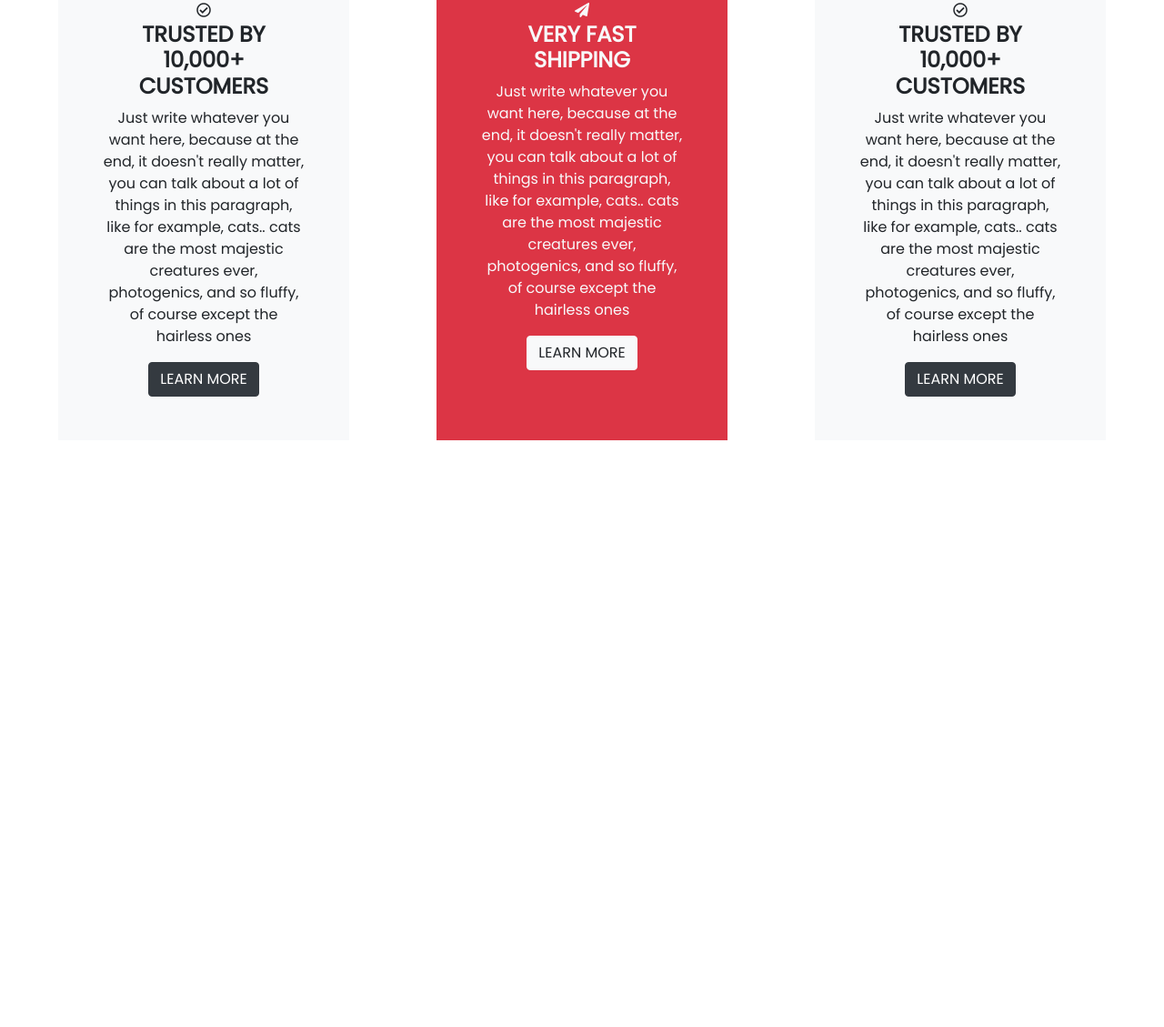
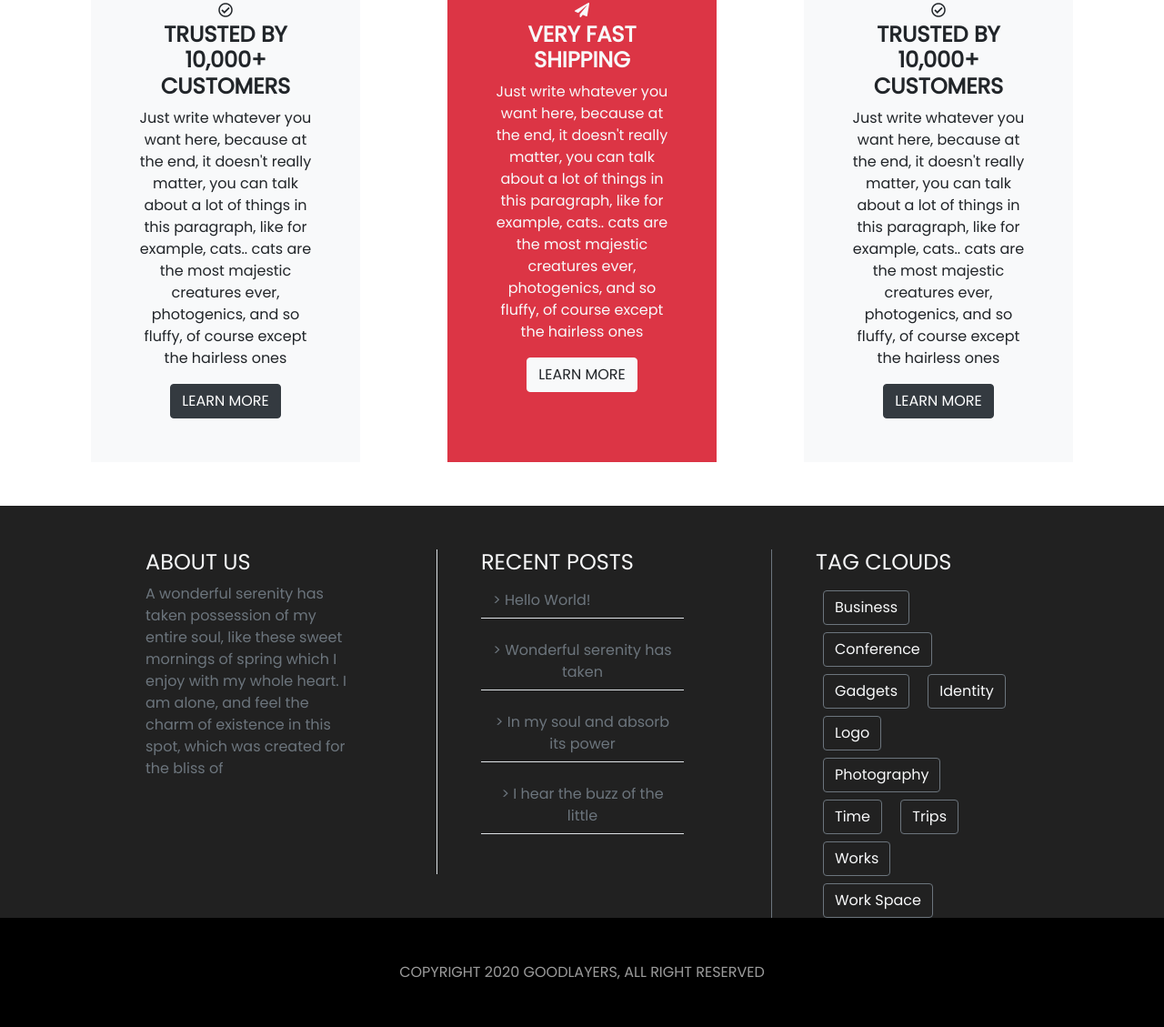
Before and after one commit to anaseightsee/exo-site-emporium, a website: page index.html in a window 1280 px wide. Shown: the part 3121-4250 px from the top of the page at 91% size. Before the commit the page ends 3605 px from the top, so only its background shows below. Drawn offline with nearby package versions, Linux system fonts and the light colour scheme.

Commit message:
footer done

```diff
--- a/index.html
+++ b/index.html
@@ -231,7 +231,7 @@
                 </a>
             </div>
         </div>
-        <div class="row no-gutters mt-5 justify-content-center">
+        <div class="row no-gutters m-5 justify-content-center">
             <div class="col-sm-3 text-center bg-light p-5 mx-5">
                 <i class="far fa-check-circle"></i>
                 <h4 class="font-weight-bolder text-uppercase">Trusted by 10,000+ customers</h4>
@@ -255,6 +255,52 @@
 
     <!-- SECTION4 END -->
 
+    <!-- FOOTER START -->
+
+    <footer>
+        <div class="row no-gutters justify-content-center text-light">
+            <div class="col-sm-3 mt-5 px-5">
+                <h4>ABOUT US</h4>
+                <p class="text-secondary">A wonderful serenity has taken possession of my entire soul, like these sweet mornings of spring which I enjoy with my whole heart. I am alone, and feel the charm of existence in this spot, which was created for the bliss of</p>
+            </div>
+            <div class="col-sm-3 mt-5 px-5 border-left m-5">
+                <h4>RECENT POSTS</h4>
+                <ul class="list-unstyled">
+                    <li class="border-bottom text-danger mb-3">
+                    <a class="text-secondary btn" href="">> Hello World!</a>
+                    </li>
+                    <li class="border-bottom text-danger mb-3">
+                    <a class="text-secondary btn" href="">> Wonderful serenity has taken</a>
+                    </li>
+                    <li class="border-bottom text-danger mb-3">
+                    <a class="text-secondary btn" href="">> In my soul and absorb its power</a>
+                    </li>
+                    <li class="border-bottom text-danger mb-3">
+                    <a class="text-secondary btn" href="">> I hear the buzz of the little</a>
+                    </li>
+                </ul>
+            </div>
+            <div class="col-sm-3 mt-5 px-5 border-left border-secondary">
+                <h4>TAG CLOUDS</h4>
+                <button class="btn text-light mx-2 mt-2 border border-secondary">Business</button>
+                <button class="btn text-light mx-2 mt-2 border border-secondary">Conference</button>
+                <button class="btn text-light mx-2 mt-2 border border-secondary">Gadgets</button>
+                <button class="btn text-light mx-2 mt-2 border border-secondary">Identity</button>
+                <button class="btn text-light mx-2 mt-2 border border-secondary">Logo</button>
+                <button class="btn text-light mx-2 mt-2 border border-secondary">Photography</button>
+                <button class="btn text-light mx-2 mt-2 border border-secondary">Time</button>
+                <button class="btn text-light mx-2 mt-2 border border-secondary">Trips</button>
+                <button class="btn text-light mx-2 mt-2 border border-secondary">Works</button>
+                <button class="btn text-light mx-2 mt-2 border border-secondary">Work Space</button>
+            </div>
+        </div>
+        <div class="copyright text-center p-5">
+            <span>COPYRIGHT 2020 GOODLAYERS, ALL RIGHT RESERVED</span>
+        </div>
+    </footer>
+
+    <!-- FOOTER END -->
+
     <script src="https://code.jquery.com/jquery-3.3.1.slim.min.js" integrity="sha384-q8i/X+965DzO0rT7abK41JStQIAqVgRVzpbzo5smXKp4YfRvH+8abtTE1Pi6jizo" crossorigin="anonymous"></script>
     <script src="https://cdnjs.cloudflare.com/ajax/libs/popper.js/1.14.7/umd/popper.min.js" integrity="sha384-UO2eT0CpHqdSJQ6hJty5KVphtPhzWj9WO1clHTMGa3JDZwrnQq4sF86dIHNDz0W1" crossorigin="anonymous"></script>
     <script src="https://stackpath.bootstrapcdn.com/bootstrap/4.3.0/js/bootstrap.min.js" integrity="sha384-7aThvCh9TypR7fIc2HV4O/nFMVCBwyIUKL8XCtKE+8xgCgl/PQGuFsvShjr74PBp" crossorigin="anonymous"></script>
--- a/src/sass/style.sass
+++ b/src/sass/style.sass
@@ -66,3 +66,15 @@ body
 // elements to be added here in case of possible changes
 
 // SECTION4 END
+
+// FOOTER START
+
+footer
+    background-color: #212121
+.copyright
+    background-color: black
+    span
+        color: #9B9B9B
+
+
+// FOOTER END
```
Also changed, not shown: public/css/style.css, 1 other file.
